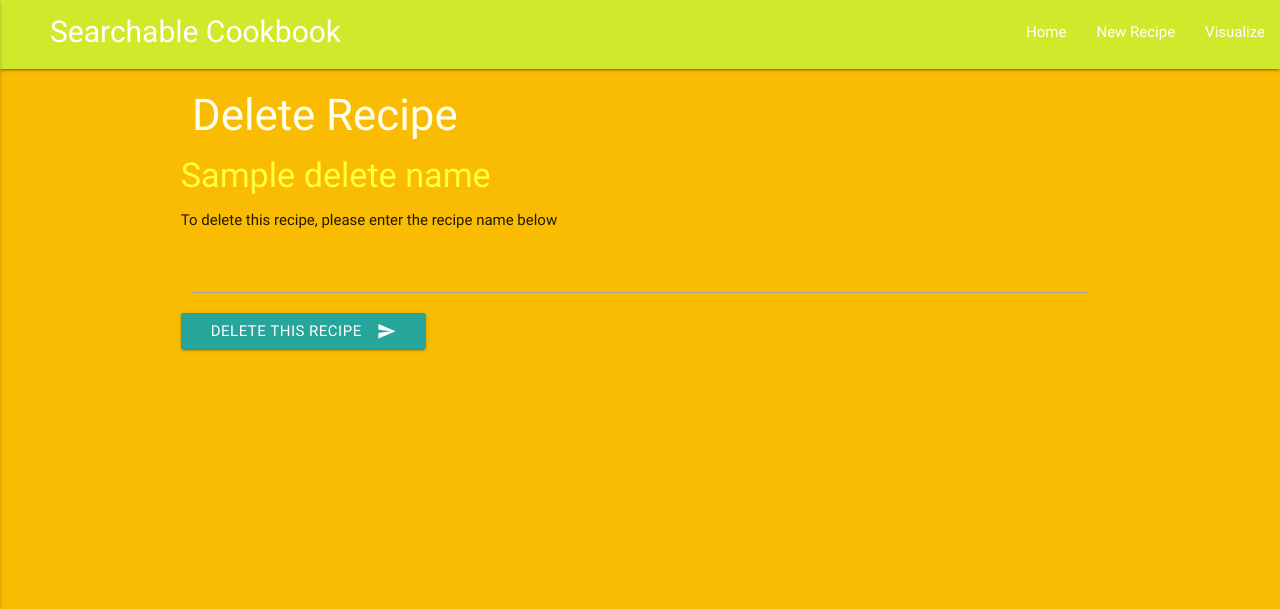
After one commit to saor48/project4-cookbook, a Flask app: template templates/delete.html in a window 1280 px wide. The commit adds this page. Shown: the top 609 px of the page. Run offline with Flask 2, Linux system fonts and the light colour scheme; the template is opened without the code that fills it: most values are stand-ins (such as "Sample title", 1, 10 or a date in 2020); some libraries are stand-ins or nearby versions.

Commit message:
added delete recipe functionality

```diff
--- a/run.py
+++ b/run.py
@@ -12,7 +12,7 @@ app.config['MONGO_URI'] = 'mongodb://root:root2pass@ds111623.mlab.com:11623/cook
 
 mongo = PyMongo(app)
 
-#line=================Functions x 8=============================================#
+#line=================Functions x 9=============================================#
 #26 meal_type(recipe) --------------- check ingredients for meat and dairy
 #47 extract_num(name, letter)  ------ get the number from eg ingredient5
 #54 category_check(category, item) -- is item already in db-categories?
@@ -22,13 +22,14 @@ mongo = PyMongo(app)
 #    ..  return (ingreds, prep, steps)          and return fields as lists
 #112 view_count(recipe) -------------- increment views field
 #122 remove_blanks(adict) ------------ remove blank fields from input forms
+#129 name_check(item): --------------- Add X to recipe name if already in db
 
 def meal_type(recipe):
     # these lists are not complete
     meat = ['beef', 'chicken', 'lamb', 'pork', 'mutton', 'venison', 'veal', 'turkey']
     dairy = ['milk', 'cheese', 'yogurt', 'egg']
     fish = ['fish', 'salmon']
-    # set value vegan, veg, if ingredient in lists.
+    # set value for field 'vegan' if ingredient in lists.
     ingreds = recipe['ingredients']
     meal = 'vegan'
     for d in dairy:
@@ -70,7 +71,6 @@ def extract_recipe(show):
     showrecipe = ['no dinner']
     for recipe in cats:
         if recipe_name == recipe['recipe_name']:
-            # print("ex==rs",recipe)
             showrecipe = recipe
             return showrecipe
     return showrecipe
@@ -79,7 +79,7 @@ def extract_category(show):
     recipes=mongo.db.recipes.find()
     cats= [category for category in recipes]
     print("exc==show,cats",show, cats)
-    showrecipes = ['no dinner']
+    showrecipes = []
     for recipe in cats:
         if show[0] == 'cuisine':
             if show[1] == recipe['cuisine']:
@@ -127,7 +127,16 @@ def remove_blanks(adict):
                 blanks += 1
     return newdict
 
-#line======================Views x 9=====================================6 x pages=========#
+def name_check(item):
+    recipes=mongo.db.recipes.find()
+    cats= [category for category in recipes]
+    for cat in cats:
+        name = cat['recipe_name']
+        if name.lower() == item.lower():
+            item += "X"
+            print("ck=X=", item)
+    return item
+#line======================Views x 10=====================================8 x pages=========#
 #172 home()---------------- Form to select recipes to view by category------>home
 #208 get_recipes()--------- Get recipes for chosen category----------------->recipes
 #237 show_recipe()--------- Get chosen recipe ---------------------------...>showrecipe
@@ -137,7 +146,7 @@ def remove_blanks(adict):
 #292 update_recipe() ------ Update recipe in db collection------------------>home
 #186 vote()---------------- Add 1 vote to chosen recipe   ------------------>home
 #145 visual() ------------- View charts of cookbook db --------------------->visual
-
+#328 delete_recipe() ------ Delete recipe from db -------------------------->delete/home/errors
 
 @app.route('/visual')
 def visual():
@@ -192,7 +201,6 @@ def vote():
 
 @app.route('/edit_recipe', methods=['POST'])
 def edit_recipe():
-    print("edit==", request.form['recipe'])
     show = ('recipe_name', request.form['recipe'])
     showrecipe = extract_recipe(show)
     lists= num_steps(showrecipe)
@@ -204,7 +212,6 @@ def edit_recipe():
 @app.route('/get_recipes', methods=['POST'])
 def get_recipes():
     byCategory = []
-    print("rf==", request.form)
     form = request.form.to_dict()
     # change from flat to nested json
     cats= [category for category in form]
@@ -236,6 +243,8 @@ def show_recipe():
     form = request.form.to_dict()
     cats= [category for category in form]
     steps = ()
+    if len(cats) == 0 :
+        return redirect(url_for("home"))
     for cat in cats:
         print("sr-cat", cat)
         show = ('recipe_name', form['recipe_name'])
@@ -262,17 +271,22 @@ def insert_recipe():
             del form[cat]
     form['ingredients'] = remove_blanks(ingredients)
     form['instructions'] = remove_blanks(instructions)
+    if len(form['ingredients']) < 2:
+        error_message = "--> Insufficient Ingredients - Edit Denied  <--"
+        return render_template('errors.html', error=error_message )
+    if len(form['instructions']) < 1:
+        error_message = "--> Insufficient Instructions - Edit Denied  <--"
+        return render_template('errors.html', error=error_message )
     form['views'] = "0"
     form['votes'] = "0"
     form['vegan'] = meal_type(form)
     if form.get('cuisine') == None :
         form['cuisine'] = "not stated"
-    #del form['action']
-    #print("add----; ",form)
+    form['recipe_name'] = name_check(form['recipe_name'])
     #insert in recipes
     recipes = mongo.db.recipes
     recipes.insert_one(form)
-    #insert in categories
+    #update categories
     cuisines = category_check('cuisine', form['cuisine'])
     authors = category_check('author', form['author'])
     countries = category_check('country', form['country'])
@@ -282,7 +296,6 @@ def insert_recipe():
                        'country' : countries
                     }
             )
-    #call stats(recipe)
     return redirect(url_for("add_recipe"))
 
 @app.route('/update_recipe', methods=['POST'])
@@ -304,11 +317,14 @@ def update_recipe():
             del form[cat]
 
     form['ingredients'] = remove_blanks(ingredients)
+    form['instructions'] = remove_blanks(instructions)
     if len(form['ingredients']) < 2:
-        # error mesage
         error_message = "--> Insufficient Ingredients - Edit Denied  <--"
         return render_template('errors.html', error=error_message )
-    form['instructions'] = remove_blanks(instructions)
+    if len(form['instructions']) < 1:
+        error_message = "--> Insufficient Instructions - Edit Denied  <--"
+        return render_template('errors.html', error=error_message )
+
     #del form['action']
     #insert in recipes
     show = ('recipe_name', form['recipe_name'])
@@ -325,5 +341,27 @@ def update_recipe():
 
     return redirect(url_for("home"))
 
+@app.route('/delete_recipe', methods=['POST'])
+def delete_recipe():
+    print("rf--", request.form)
+    form = request.form.to_dict()
+    name=""
+    oid=""
+    # showrecipe form = "name", "id"
+    # delete form = "name", "same_name", oid", "delete"
+    if 'delete' not in form:
+            name = form["name"]
+            oid = form["id"]
+    if 'delete' in form:
+        if form['name'].lower() == form['same_name'].lower():
+            deleted = mongo.db.recipes.delete_one({'_id':ObjectId(form['oid'])})
+            return redirect(url_for("home"))
+        else:
+            error_message = "--> Names do not match. Deletion denied <--"
+            return render_template('errors.html', error=error_message )
+
+    return render_template('delete.html', delete_name=name, oid=oid)
+
+
 if __name__ == '__main__':
     app.run(host=os.environ.get('IP'), port=os.environ.get('PORT'), debug=True)
--- a/static/css/style.css
+++ b/static/css/style.css
@@ -5,7 +5,7 @@ nav{
     background-color: rgb(208, 234, 43); /* warm muted yellow*/
     color: #fffff0;
 }
-h3{
+h3, h6{
     color: #fffff0;    /* ivory*/
 }
 h4{
@@ -49,6 +49,11 @@ h4{
     font-size: 16px;
     padding: 8px;
 }
+.btn-delete {border-radius: 50%;
+    background-color: red; /*  */
+    font-size: 16px;
+    padding: 8px;
+}
 
 nav .logo {
     margin-left: 50px;
--- a/static/js-my/visual.js
+++ b/static/js-my/visual.js
@@ -41,7 +41,7 @@ function drawbar(data){
     console.log("data-",data);
     var highest = Math.max.apply(this,views);
 
-    var w = 600, wname = 200, h = 200;
+    var w = 600, wname = 300, h = 200;
     var barPadding = 1;
     var setLength = views.length;
     var rowHeight = 30;
@@ -113,7 +113,7 @@ function drawbar(data){
         .attr("y", function(d, i) {
             return i * rowHeight + (rowHeight) / 2;
         })
-        .attr("x",  w - 180)
+        .attr("x",  w - wname + 20)
         .attr("font-family", "sans-serif")
         .attr("font-size", "13px")
         .attr("fill", "white");
--- a/templates/addrecipe.html
+++ b/templates/addrecipe.html
@@ -89,6 +89,7 @@
                     var el = document.createElement("textarea");
                     el.name = clas + ins;
                     el.class = "materialize-textarea";
+                    el.minLength = "5";
 
                     $('.' + clas).append(el);
             }
--- /dev/null
+++ b/templates/delete.html
@@ -0,0 +1,23 @@
+{% extends 'base.html' %}
+{% block content %}
+
+<h3>Delete Recipe </h3>
+
+<div class="row">
+    <h4>{{delete_name}}</h4>
+
+    <p>To delete this recipe, please enter the recipe name below</p>
+
+    <form class="col s12" action="{{url_for('delete_recipe')}}" method="POST">
+        <input value="{{oid}}" name="oid" type="hidden" class="validate">
+        <input value="{{delete_name}}" name="name" type="hidden" class="validate">
+        <input name="same_name" type="text" class="validate">
+    <div class="row">
+      <button name="delete" class="btn waves-effect waves-light" type="submit" >Delete this Recipe
+           <i class="material-icons right">send</i>
+      </button>
+    </div>
+    </form>
+
+</div>
+{% endblock %}
--- a/templates/errors.html
+++ b/templates/errors.html
@@ -6,11 +6,13 @@
 <div id ="error"> <h4> {{ error }} </h4></div>
 <hr>
 <div class="row error">
-   <h5> Errors can occur if you do not put sufficient inputs.</h5>
-   <p> You must enter: </p>
+   <h5> Errors can occur if you do not give correct inputs.</h5>
+   <h6> To add/edit you must enter: </h6>
    <p> At least 2 lines for ingredients.</p>
    <p> One line for instructions.</p>
    <p> All of the lines for Author, Recipe name and Country.</p>
+   <p> </p>
+   <h6> To delete a recipe you must enter the recipe name correctly. </h6>
 
 </div>
 <hr>
--- a/templates/recipes.html
+++ b/templates/recipes.html
@@ -2,7 +2,6 @@
 {% block content %}
 <h3>Recipes</h3>
 
-{{recipe_names}}
 <div class="row">
     <form class="col s12" action="{{url_for('show_recipe')}}" method="POST">
       <div class="row">
```
Also changed, not shown: static/data/vav.csv (+6 -6 lines), templates/showrecipe.html (+9 -2 lines), README.md.
